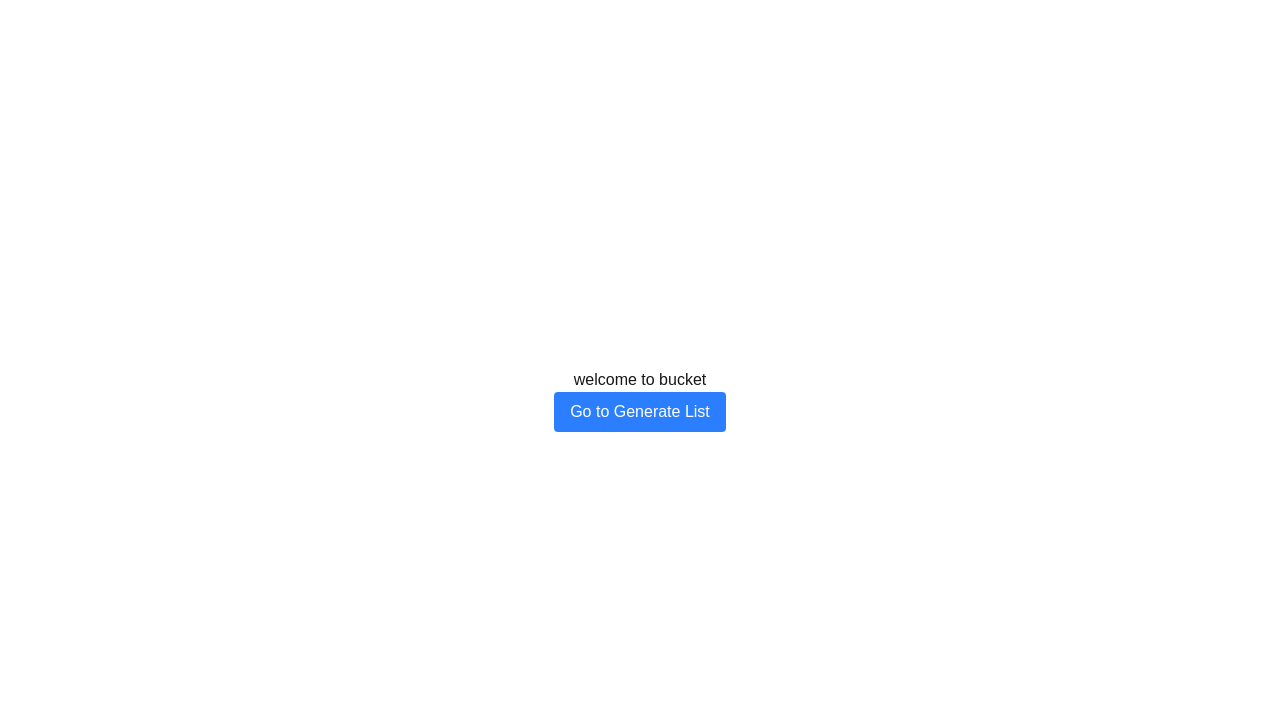
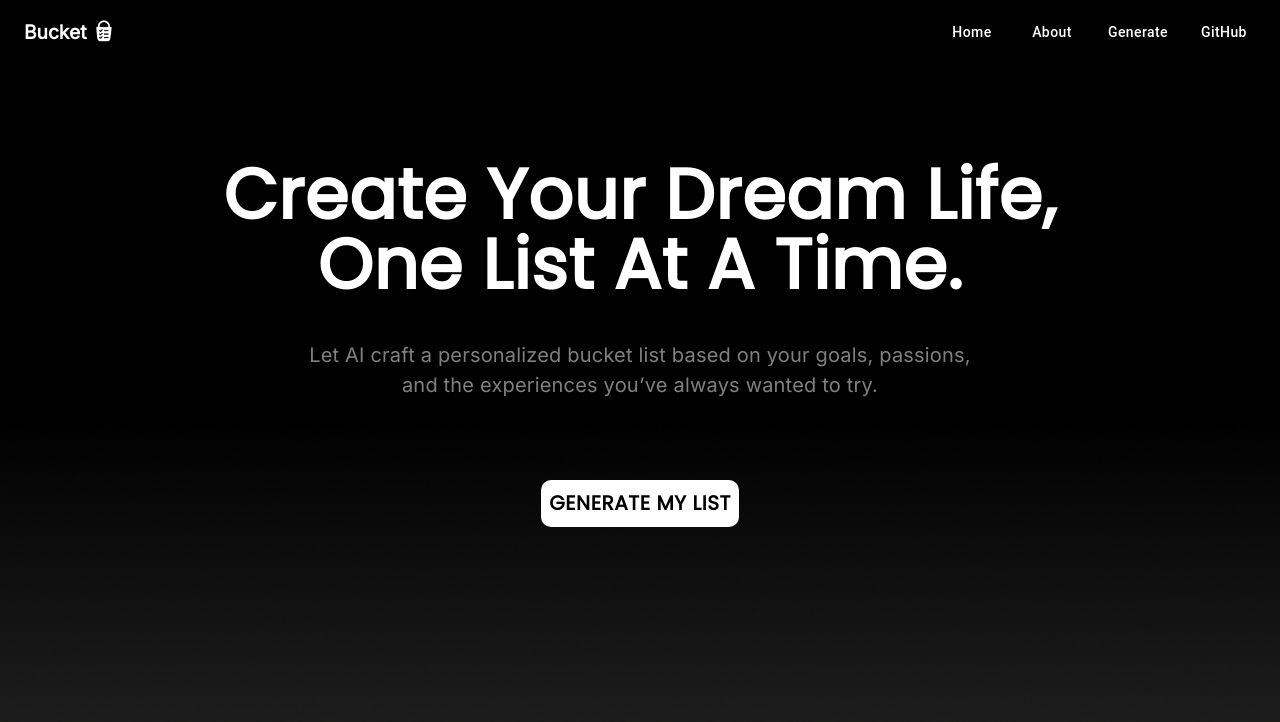
Before and after one commit to kelechi055/bucket, a Next.js app: page / in a window 1280 px wide. Shown: the top 722 px of the page. Built offline with nearby package versions, Linux system fonts and the light colour scheme.

Commit message:
🦸‍♂️built out nav bar + hero section

```diff
--- a/src/app/page.js
+++ b/src/app/page.js
@@ -1,16 +1,168 @@
+'use client'
+
 import Image from "next/image";
 import Link from "next/link";
+import {Box, AppBar, Toolbar, Typography, Grid, Button} from "@mui/material";
+import '@fontsource/poppins';
+import '@fontsource/inter';
 
 export default function Home() {
   return (
-    <div className="flex flex-col items-center justify-center h-screen">
-      <h1>welcome to bucket</h1>
-      <Link
-        href="/generate"
-        className="text-white bg-blue-500 px-4 py-2 rounded"
-      >
-        Go to Generate List
-      </Link>
-    </div>
+    <Box
+    sx={{
+      display: 'flex',
+      flexDirection: 'column',
+      minHeight: '100vh',
+      backgroundImage: 'url(landingpage.png)',
+      backgroundSize: 'cover',
+      fontFamily: 'Inter',
+      padding: 0,
+      margin: 0
+    }}
+    >
+
+      <AppBar position="fixed" sx={{ backgroundColor: 'black' }}>
+        <Toolbar sx={{ display: 'flex', justifyContent: 'space-between', width: '100%' }}>
+
+          {/* Left side (Logo or Title) */}
+          <Box
+            sx={{
+              display: 'flex',
+              fontWeight: 'bold',
+              fontSize: '1.2rem',
+              alignItems: 'center',
+              gap: 1,
+            }}
+            component="a"
+            href="/"
+          >
+            Bucket
+            <img
+              src='/bucket-logo.png'
+              alt="Bucket Logo"
+              width={20}
+              height={20}
+              style={{ marginRight: '16px', top: '40', marginTop: '-4px', transformOrigin: 'center'}}
+              className="transition-transform duration-500 hover:rotate-180"
+            />
+
+          </Box>
+
+          {/* Right side (Nav Items) */}
+          <Box sx={{ display: 'flex', flexDirection: 'row', gap: 2, alignItems: 'center' }}>
+            <Button
+              color="inherit"
+              sx={{
+                textTransform: 'none',
+                '&:hover': {
+                  backgroundColor: 'white',
+                  color: 'black'
+                }
+              }}
+              href="/"
+            >
+              Home
+            </Button>
+
+            <Button
+              color="inherit"
+              sx={{
+                textTransform: 'none',
+                '&:hover': {
+                  backgroundColor: 'white',
+                  color: 'black'
+                }
+              }}
+              href="/about"
+            >
+              About
+            </Button>
+            <Button
+              color="inherit"
+              sx={{
+                textTransform: 'none',
+                '&:hover': {
+                  backgroundColor: 'white',
+                  color: 'black'
+                }
+              }}
+              href="/generate"
+            >
+              Generate
+            </Button>
+            <Button
+              color="inherit"
+              sx={{
+                textTransform: 'none',
+                '&:hover': {
+                  backgroundColor: 'white',
+                  color: 'black'
+                }
+              }}
+              href="https://github.com/kelechi055/bucket"
+            >
+              GitHub
+            </Button>
+          </Box>
+        </Toolbar>
+      </AppBar>
+      {/* End of Navbar */}
+
+
+      {/* Start of Hero Section */}
+      <div className="flex flex-col items-center justify-center mb-10 mt-40 text-center">
+        <Typography
+          sx={{
+            fontFamily: 'Poppins',
+            fontWeight: 600,
+            fontSize: '70px',
+            lineHeight: '70px',
+            color: 'white',
+          }}
+        >
+          Create Your Dream Life, <br />
+          One List At A Time.
+        </Typography>
+      </div>
+
+      <div className="flex flex-col items-center justify-center text-center">
+        <Typography
+          sx={{
+            fontFamily: 'Inter',
+            fontstyle: 'normal',
+            fontWeight: 400,
+            fontSize: '20px',
+            lineHeight: '30px',
+            textAlign: 'center',
+            color: 'grey'
+          }}
+        >
+          Let AI craft a personalized bucket list based on your goals, passions, <br />
+          and the experiences you’ve always wanted to try.
+        </Typography>
+      </div>
+
+
+      {/* Generate Button */}
+      <div className="flex flex-col items-center justify-center text-center mt-20">
+       <Button
+        sx={{
+          fontFamily: 'Poppins',
+          fontSize: '20px',
+          color: 'black',
+          backgroundColor: 'white',
+          textTransform: 'none',
+          fontWeight: 600,
+          borderRadius: '10px',
+        }}
+        >
+
+        GENERATE MY LIST
+       </Button>
+      </div>
+
+
+
+    </Box>
   );
 }
```
